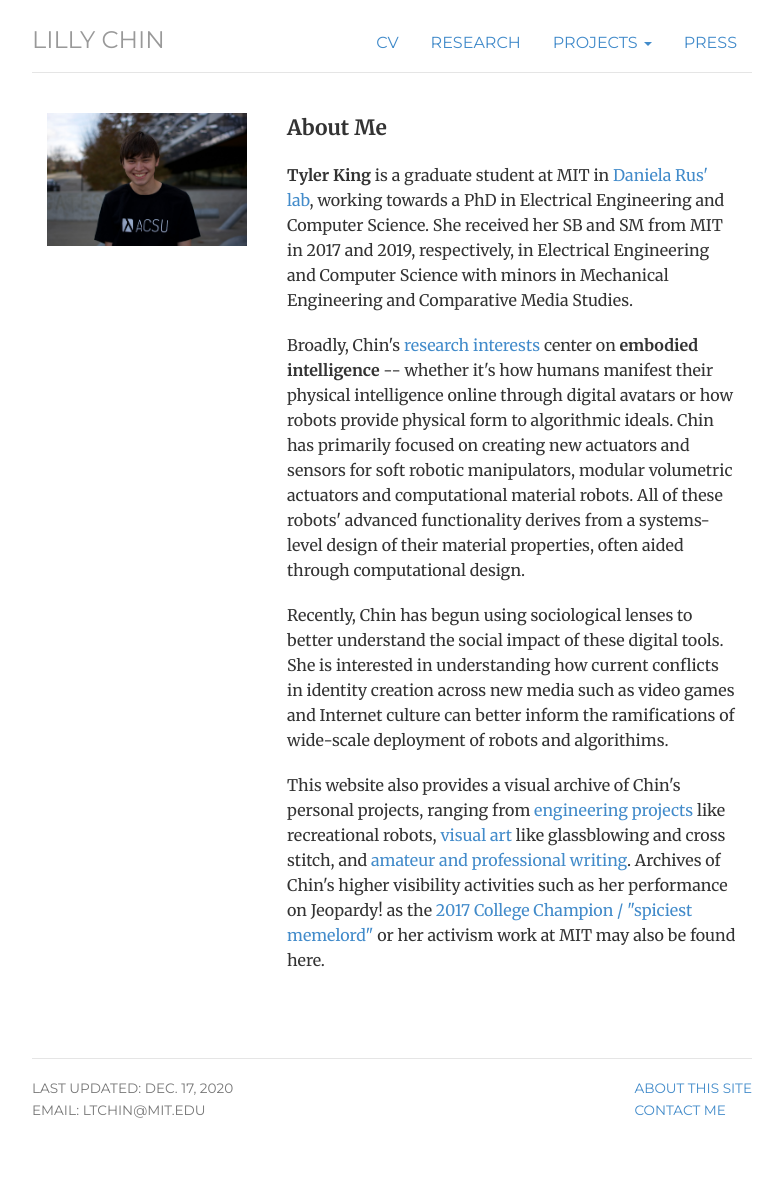
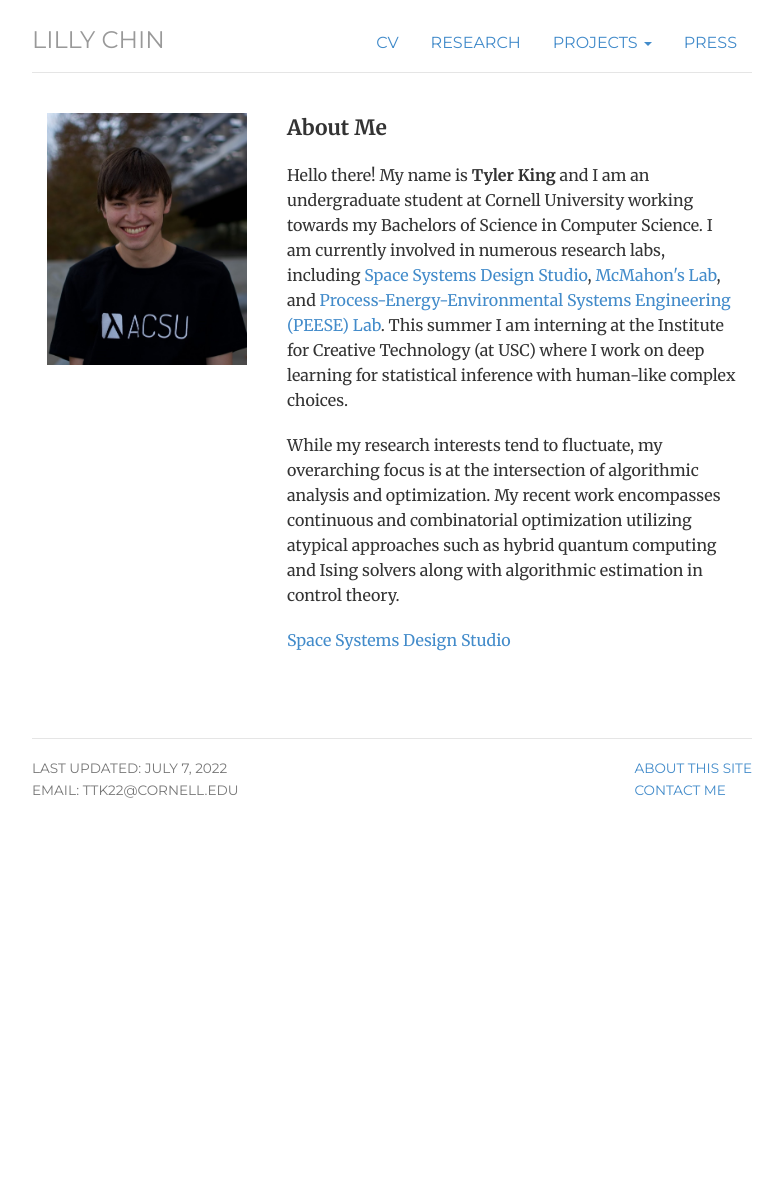
Before and after one commit to tylertking/tylertking.github.io, a Jekyll site: the page built from index.html, in a window 1280 px wide. Shown: the whole page, without its empty margins (248-1031 px from the left). Built offline with Jekyll 4.4.1, drawn with Linux system fonts in a browser that asks for light colours; after the commit the page ends 900 px from its top, so only the background shows below that.

Commit message:
Update Landing Page

```diff
--- a/_includes/footer.html
+++ b/_includes/footer.html
@@ -3,12 +3,12 @@
 	<div class="row">
 	<div class="col-sm-8">
 	<!-- Remember to update me when change the website! -->
-	<p><small>Last updated: Dec. 17, 2020<br>
-	Email: <span class="obfuscate">ude.tim@nihctl</span></small></p>
+	<p><small>Last updated: July 7, 2022<br>
+	Email: <span class="obfuscate">ude.llenroc@22ktt</span></small></p>
 	</div>
 	<div class="col-sm-4">
 	<p class="pull-right"><small><a href="/about" title="About this site">About this site</a><br>
-	<a href="https://litchin.wordpress.com/contact/">Contact Me</a></small></p>
+	<a href="mailto:tylertking2003@gmail.com?subject=subject text">Contact Me</a></small></p>
 	</div>
 	</div>
 </div> <!-- /footer -->
--- a/index.html
+++ b/index.html
@@ -7,18 +7,17 @@ description: Tyler King, Undergraduate at Cornell University
 
 <div class="row marketing">
 	<div class="col-sm-4">
-	 <img alt="Headshot of Tyler King" src="img/selfie.jpeg"
+	 <img alt="Headshot of Tyler King" src="img/selfie (7).jpeg"
 	 width="200"
      height="auto" >
 	</div>
 	<div class="col-sm-8">
 	<p class="lead"><b>About Me</b></p>
-	<p><b>Tyler King</b> is a graduate student at MIT in <a href="http://danielarus.csail.mit.edu/">Daniela Rus' lab</a>, working towards a PhD in Electrical Engineering and Computer Science. She received her SB and SM from MIT in 2017 and 2019, respectively, in Electrical Engineering and Computer Science with minors in Mechanical Engineering and Comparative Media Studies. </p>
+	<p>Hello there! My name is <b>Tyler King</b> and I am an undergraduate student at Cornell University working towards my Bachelors of Science in Computer Science. I am currently involved in numerous research labs, including <a href="https://www.spacecraftresearch.com/">Space Systems Design Studio</a>, <a href="https://mcmahon.aep.cornell.edu/">McMahon's Lab</a>, and <a href="https://www.peese.org/">Process-Energy-Environmental Systems Engineering (PEESE) Lab</a>. This summer I am interning at the Institute for Creative Technology (at USC) where I work on deep learning for statistical inference with human-like complex choices. </p>
 
-	<p>Broadly, Chin's <a href="/research/index.html">research interests</a> center on <b>embodied intelligence</b> -- whether it's how humans manifest their physical intelligence online through digital avatars or how robots provide physical form to algorithmic ideals. 	Chin has primarily focused on creating new actuators and sensors for soft robotic manipulators, modular volumetric actuators and computational material robots. All of these robots' advanced functionality derives from a systems-level design of their material properties, often aided through computational design. </p>
+	<p> While my research interests tend to fluctuate, my overarching focus is at the intersection of algorithmic analysis and optimization. My recent work encompasses continuous and combinatorial optimization utilizing atypical approaches such as hybrid quantum computing and Ising solvers along with algorithmic estimation in control theory. </p>
 
-	<p>Recently, Chin has begun using sociological lenses to better understand the social impact of these digital tools. She is interested in understanding how current conflicts in identity creation across new media such as video games and Internet culture can better inform the ramifications of wide-scale deployment of robots and algorithims. <!-- This reflects her <a href="/projects/writing/index.html">humanities research interests</a> - studying how <b>old and new forms of media collide</b>, chiefly in video games, film and internet culture. Specifically, she is interested in the media literacy required to maintain an understanding of duration, identity, and narrative in a world of increasing automation, networking and hyper-mediation. </p> --> </p>
+	<p> <a href="https://www.spacecraftresearch.com/">Space Systems Design Studio</a>   </p>
 
-	<p>This website also provides a visual archive of Chin's personal projects, ranging from <a href="/projects/hardware/index.html">engineering projects</a> like recreational robots, <a href="/projects/art/index.html">visual art</a> like glassblowing and cross stitch</a>, and <a href="/projects/writing/index.html">amateur and professional writing</a>. Archives of Chin's higher visibility activities such as her performance on Jeopardy! as the <a href="press/index.html#Jeopardy">2017 College Champion / "spiciest memelord"</a> or her activism work at MIT may also be found here.</p>
 	</div>
 </div>
```
Also changed, not shown: img/selfie (2).jpeg (added), img/selfie (7).jpeg (added).
